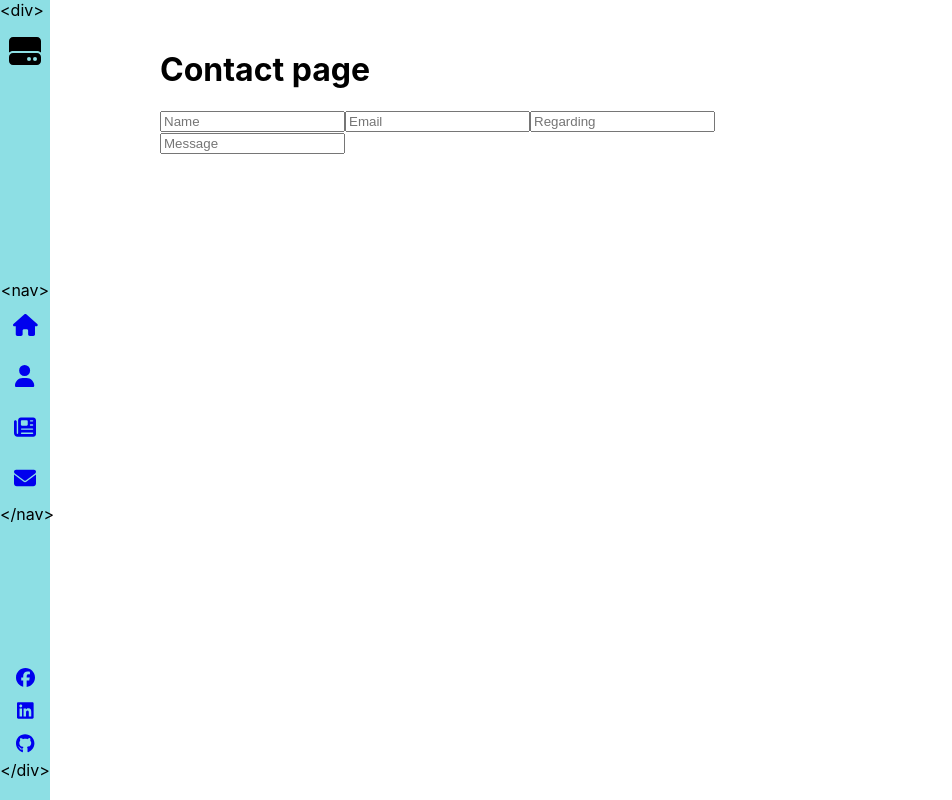
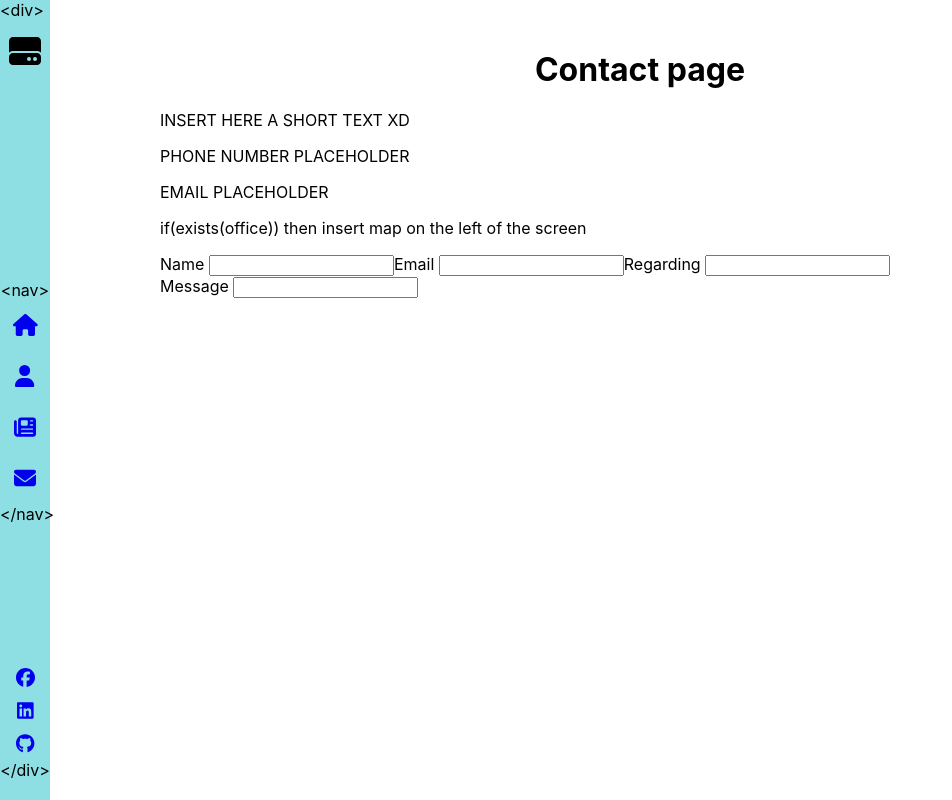
Before and after one commit to Petter1307/PortofolioNextJS, a React (Create React App) app: page /contact in a window 1280 px wide. Shown: the whole page, without its empty margins (0-952 px from the left). Built offline with nearby package versions, Linux system fonts and the light colour scheme.

Commit message:
Base design for contact page

```diff
--- a/src/Components/Input/Input.jsx
+++ b/src/Components/Input/Input.jsx
@@ -10,7 +10,7 @@ const Input = ({ value, type, name, placeholder, onChange }) => {
     />
   );
 };
-export default Input;
+
 Input.propTypes = {
   type: PropTypes.string,
   name: PropTypes.string,
@@ -18,3 +18,20 @@ Input.propTypes = {
   placeholder: PropTypes.string,
   onChange: PropTypes.func,
 };
+
+const LabelInput = ({ label, value, type, name, placeholder, onChange }) => {
+  return (
+    <label>
+      {label}
+      <Input
+        value={value}
+        type={type}
+        name={name}
+        placeholder={placeholder}
+        onChange={onChange}
+      />
+    </label>
+  );
+};
+
+export default LabelInput;
--- a/src/Components/Input/index.js
+++ b/src/Components/Input/index.js
@@ -1 +1 @@
-export { default as Input } from "./Input";
+export { default as LabelInput } from "./Input";
--- a/src/Pages/Contact/Contact.jsx
+++ b/src/Pages/Contact/Contact.jsx
@@ -1,22 +1,20 @@
+import { LabelInput } from "../../Components";
+
 const Contact = () => {
   return (
     <div className="page_contact">
-      <h1>Contact page</h1>
+      <h1 className="page_title">Contact page</h1>
+      <p>INSERT HERE A SHORT TEXT XD</p>
+      <p>PHONE NUMBER PLACEHOLDER </p>
+      <p>EMAIL PLACEHOLDER</p>
+      <p>if(exists(office)) then insert map on the left of the screen</p>
       <form className="contact-form">
         <div className="contact-form_sender_details">
-          <label>
-            <input placeholder="Name" />
-          </label>
-          <label>
-            <input placeholder="Email" />
-          </label>
-          <label>
-            <input placeholder="Regarding" />
-          </label>
+          <LabelInput label="Name " />
+          <LabelInput label="Email " />
+          <LabelInput label="Regarding " />
         </div>
-        <label>
-          <input placeholder="Message" />
-        </label>
+        <LabelInput label="Message " />
       </form>
     </div>
   );
```
